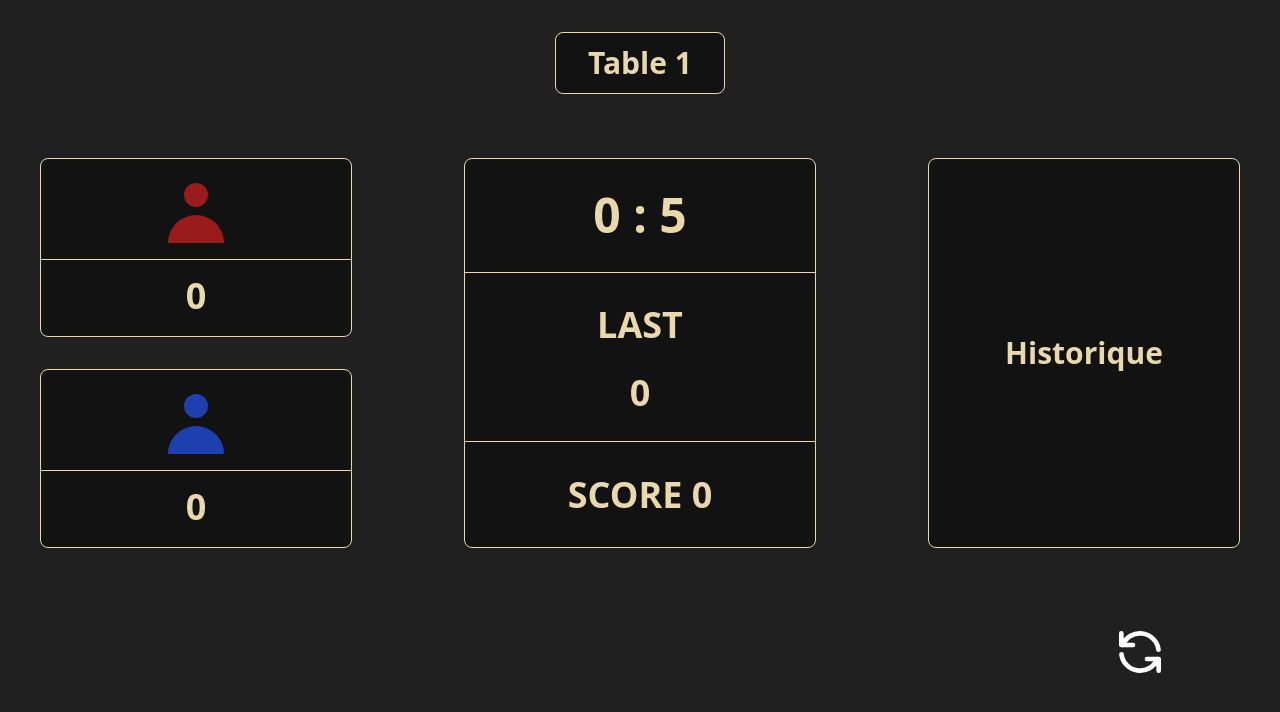
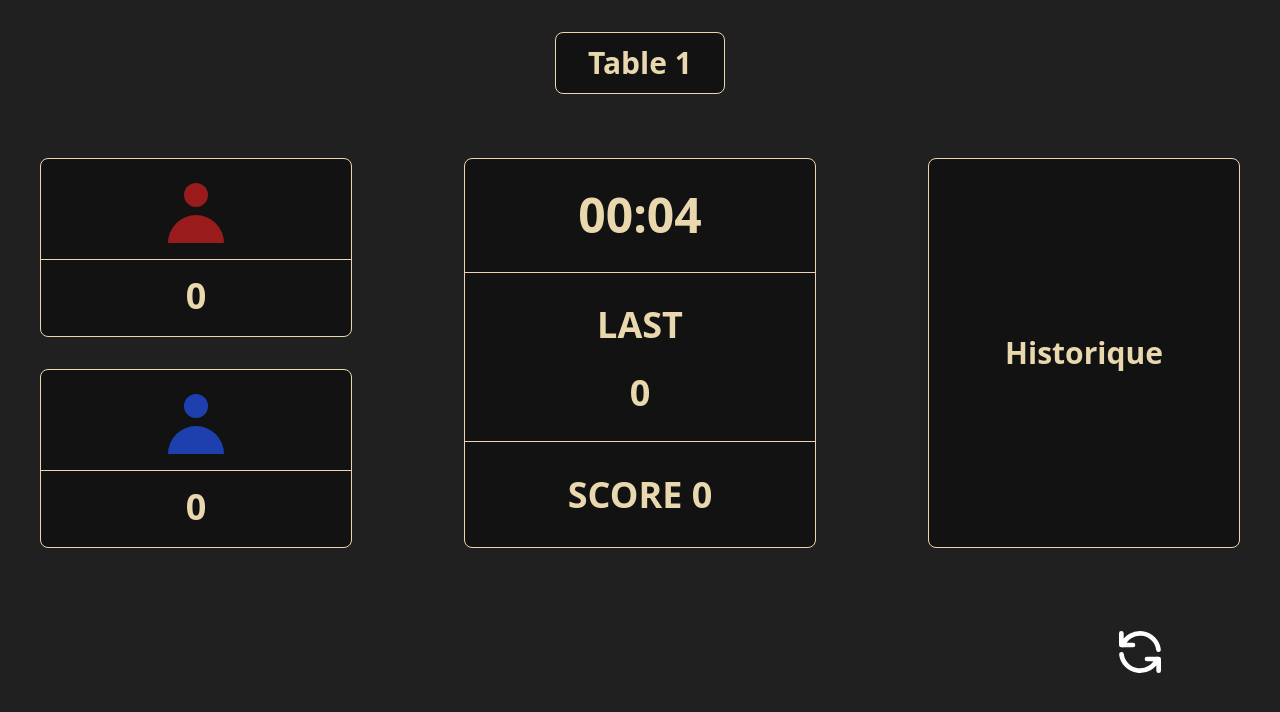
Before and after one commit to gourraguis/snooker-scoreboard, a Next.js app in the folder web/: page / in a window 1280 px wide. Shown: the top 712 px of the page. Built offline with nearby package versions, Linux system fonts and the light colour scheme.

Commit message:
Extract timer to its own component, only save seconds | display the right UI with moment

```diff
--- /dev/null
+++ b/package.json
@@ -0,0 +1,5 @@
+{
+  "dependencies": {
+    "moment": "^2.29.1"
+  }
+}
--- a/web/components/Middel.tsx
+++ b/web/components/Middle.tsx
@@ -1,26 +1,10 @@
-import { useState, useEffect } from 'react';
-import { useRecoilState, useRecoilValue } from 'recoil';
+import { useRecoilValue } from 'recoil';
 import { scoreState, selectedBallState } from '../atoms/ballState';
+import Timer from './Timer';
 
-const Middel = () => {
-  const [minutes, setMinutes] = useState(0);
-  const [seconds, setSeconds] = useState(0);
-  const [startTimer, setStartTimer] = useState(true);
+const Middle = () => {
   const ball = useRecoilValue(selectedBallState);
   const score = useRecoilValue(scoreState);
-
-  useEffect(() => {
-    let myInterval = setInterval(() => {
-      if (startTimer) setSeconds(seconds + 1);
-      if (seconds === 59) {
-        setMinutes(minutes + 1);
-        setSeconds(0);
-      }
-    }, 1000);
-    return () => {
-      clearInterval(myInterval);
-    };
-  });
 
   return (
     <div
@@ -29,11 +13,7 @@ const Middel = () => {
         my-8 divide-y divide-primary-w
         "
     >
-      <div className="w-full flex justify-center items-center">
-        <h1 className="text-primary-w font-semibold text-5xl py-4">
-          {minutes} : {seconds}
-        </h1>
-      </div>
+      <Timer />
       <div className="w-full flex flex-col justify-center items-center">
         <h1 className="text-primary-w font-semibold text-4xl py-4">LAST</h1>
         <div
@@ -51,4 +31,4 @@ const Middel = () => {
   );
 };
 
-export default Middel;
+export default Middle;
--- /dev/null
+++ b/web/components/Timer.tsx
@@ -0,0 +1,27 @@
+import { useState, useEffect } from 'react';
+import Moment from 'moment';
+
+const Timer = () => {
+  const [timer, setTimer] = useState('');
+  const [seconds, setSeconds] = useState(0);
+  const [startTimer, setStartTimer] = useState(true);
+
+  useEffect(() => {
+    let myInterval = setInterval(() => {
+      if (startTimer) setSeconds(seconds + 1);
+      let formatted = Moment.utc(seconds * 1000).format('mm:ss');
+      setTimer(formatted);
+    }, 1000);
+    return () => {
+      clearInterval(myInterval);
+    };
+  });
+
+  return (
+    <div className="w-full flex justify-center items-center">
+      <h1 className="text-primary-w font-semibold text-5xl py-4">{timer}</h1>
+    </div>
+  );
+};
+
+export default Timer;
--- a/web/pages/index.tsx
+++ b/web/pages/index.tsx
@@ -3,7 +3,7 @@ import Head from 'next/head';
 import Controls from '../components/Controls';
 import Header from '../components/Header';
 import History from '../components/History';
-import Middel from '../components/Middel';
+import Middle from '../components/Middle';
 import PlayerCard from '../components/PlayerCard';
 
 interface player {
@@ -49,7 +49,7 @@ const Home: NextPage = () => {
                 color={player2.color}
               />
             </div>
-            <Middel />
+            <Middle />
             <History />
           </div>
           <Controls />
```
Also changed, not shown: 1 other file (tests, documents, lock files or other folders).
